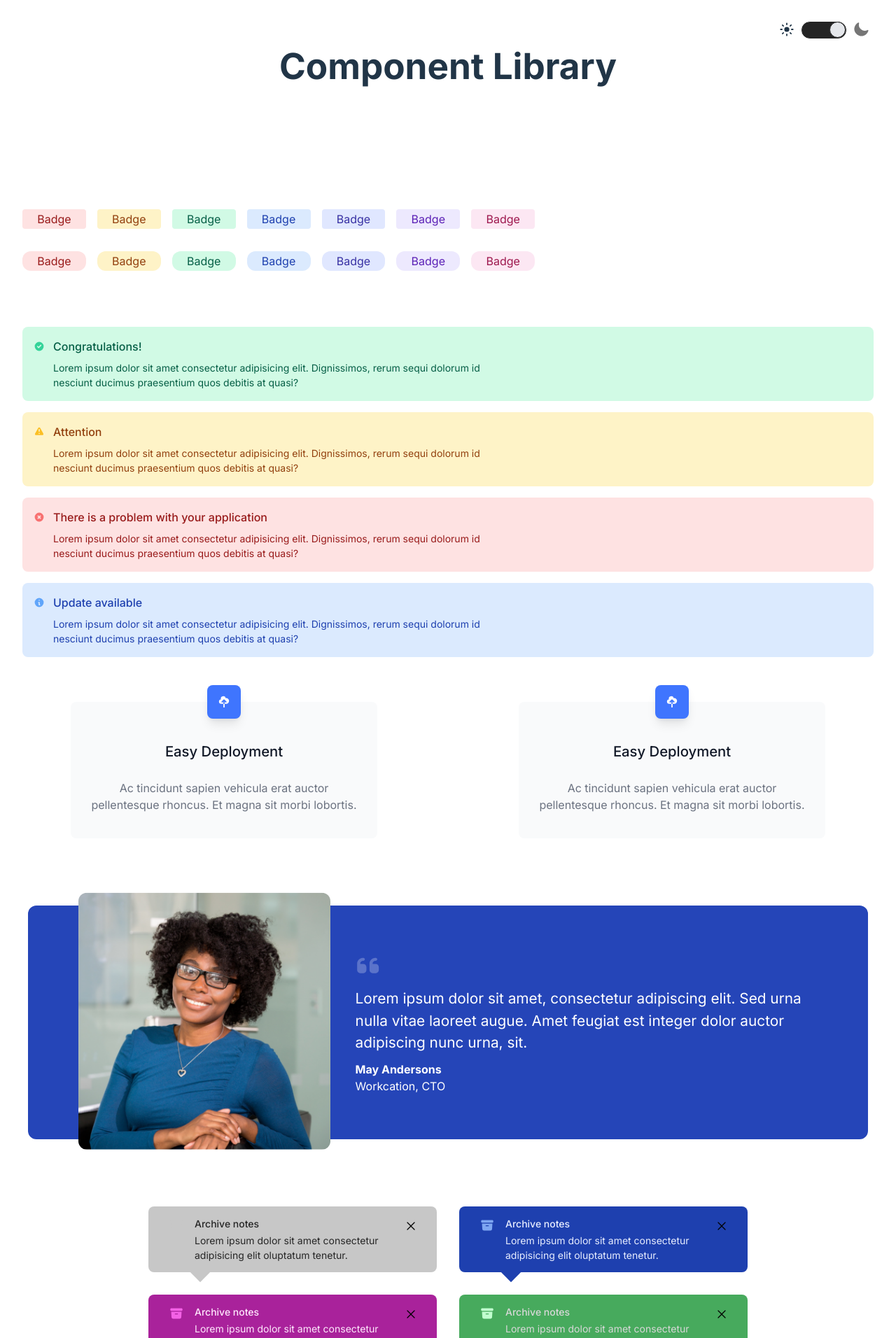
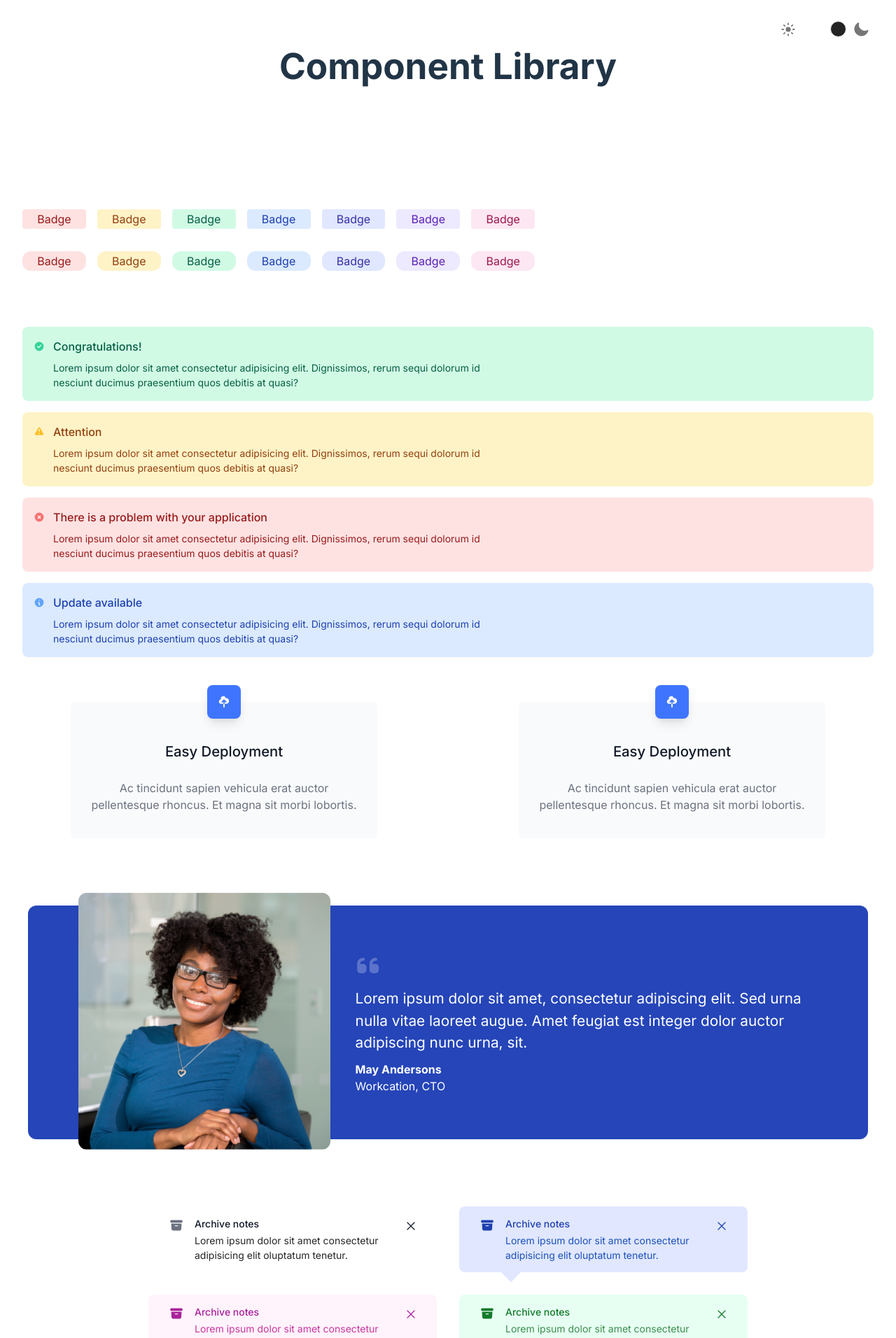
Before and after one commit to nils-n/react-components, a React (Vite) app: page / in a window 1280 px wide. Shown: the top 1912 px of the page at 70% size. Built offline with nearby package versions, Linux system fonts and the light colour scheme.

Commit message:
ensure consistent tooltip styling for darkmode

```diff
--- a/src/App.css
+++ b/src/App.css
@@ -43,7 +43,7 @@
   color: #888;
 }
 
-/*  Colors */
+/*  Badge Colors */
 .gray {
   color: #1f2937;
   background: #f3f4f6;
@@ -81,18 +81,31 @@
   background: #fce7f3;
 }
 
-.black {
-  background: #c7c7c7;
+/* Tooltip colors */
+.dark .black {
+  background: white;
   color: #262626;
 }
 
-.dark .black {
+.dark .black-accent {
+  color: #c7c7c7;
+}
+
+.dark .black-title {
+  color: #111827;
+}
+
+.black {
   color: #c7c7c7;
   background: #262626;
 }
 
-.black-accent {
-  color: #c7c7c7;
+.black-accent svg {
+  color: #6b7280;
+}
+
+.black-title {
+  color: white;
 }
 
 .darkblue {
@@ -104,12 +117,46 @@
   color: #7ea6f2;
 }
 
+.darkblue-title {
+  color: white;
+}
+
+.dark .darkblue-title {
+  color: #1e40af;
+}
+
+.dark .darkblue {
+  color: #1c51b9;
+  background: #e0e7ff;
+}
+
+.dark .darkblue-accent {
+  color: #1e40af;
+}
+
 .darkpurple {
   color: #ffe9fd;
   background: #a9229b;
 }
 .darkpurple-accent {
   color: #f462e6;
+}
+
+.darkpurple-title {
+  color: white;
+}
+
+.dark .darkpurple-title {
+  color: #a9229b;
+}
+
+.dark .darkpurple {
+  color: #c7369e;
+  background: #fff3fc;
+}
+
+.dark .darkpurple-accent {
+  color: #a9229b;
 }
 
 .darkgreen {
@@ -119,6 +166,23 @@
 
 .darkgreen-accent {
   color: #c1ffcf;
+}
+
+.dark .darkgreen {
+  color: #3c8c4e;
+  background: #e7fff3;
+}
+
+.dark .darkgreen-accent {
+  color: #137a2a;
+}
+
+.darkgreen-title {
+  color: white;
+}
+
+.dark .darkgreen-title {
+  color: #137a2a;
 }
 
 /* Badge Component */
@@ -374,7 +438,7 @@
   bottom: 0;
   left: 54px;
   transform: translateX(50%) translateY(50%) rotate(45deg);
-  z-index: -1;
+  z-index: 10;
 }
 
 .hidden {
@@ -393,7 +457,7 @@
 }
 
 .toggler {
-  position: fixed;
+  position: absolute;
   top: 30px;
   right: 30px;
   display: flex;
@@ -410,15 +474,15 @@
   height: 1.5em;
 }
 
-.toggler-dark {
+.dark .toggler-dark {
   color: #767676;
 }
 
-.dark .toggler-dark {
+.toggler-dark {
   color: #242424;
 }
 
-.dark .toggler-light {
+.toggler-light {
   color: #767676;
 }
 
@@ -440,7 +504,7 @@
 .toggler--slider-circle {
   position: absolute;
   top: 0;
-  left: 40px;
+  left: 0;
   background-color: #242424;
   width: 21px;
   height: 21px;
@@ -449,7 +513,7 @@
 }
 
 .dark .toggler--slider-circle {
-  left: 0px;
+  left: 40px;
 }
 
 .light .toggler--slider-circle {
--- a/src/components/Toggler/Toggler.jsx
+++ b/src/components/Toggler/Toggler.jsx
@@ -9,9 +9,11 @@ export default function Toggler() {
 
   const togglerClasses = classNames({
     toggler: true,
-    light: darkMode == "light",
-    dark: darkMode == "dark",
+    light: darkMode === "light",
+    dark: darkMode === "dark",
   });
+
+  console.log("Tooltip --> darkmode ", darkMode);
 
   return (
     <div className={togglerClasses}>
--- a/src/components/Tooltip/Tooltip.jsx
+++ b/src/components/Tooltip/Tooltip.jsx
@@ -36,15 +36,31 @@ export default function Tooltip({
     "darkgreen-accent": color === "darkgreen",
   });
 
+  const titleClasses = classNames({
+    "tooltip--title": true,
+    "black-title": color === "black",
+    "darkblue-title": color === "darkblue",
+    "darkpurple-title": color === "darkpurple",
+    "darkgreen-title": color === "darkgreen",
+  });
+
+  const crossClasses = classNames({
+    "tooltip--cross": true,
+    "black-title": color === "black",
+    "darkblue-title": color === "darkblue",
+    "darkpurple-title": color === "darkpurple",
+    "darkgreen-title": color === "darkgreen",
+  });
+
   return (
     <div className={tooltipClasses}>
       <div className="tooltip--triangle"></div>
       <div className={iconClasses}>
         <HiArchiveBox />
       </div>
-      <div className="tooltip--title">{title}</div>
+      <div className={titleClasses}>{title}</div>
       <div className="tooltip--text">{text}</div>
-      <button className="tooltip--cross" onClick={dismissTooltip}>
+      <button className={crossClasses} onClick={dismissTooltip}>
         <HiXMark />
       </button>
     </div>
--- a/src/hooks/useDarkmode.jsx
+++ b/src/hooks/useDarkmode.jsx
@@ -1,15 +1,22 @@
 import { useState } from "react";
 
-export function useDarkmode({ initial = "light" }) {
+export function useDarkmode({ initial = "dark" }) {
   const [darkMode, setDarkMode] = useState(initial);
 
   function toggleDarkmode() {
     setDarkMode((prev) => (prev === "dark" ? "light" : "dark"));
 
+    console.log("setting background color...");
     darkMode == "dark"
-      ? (document.body.style.backgroundColor = "#242424")
-      : (document.body.style.backgroundColor = "#E5E7EB");
+      ? (document.querySelector("#root").style.backgroundColor = "#E5E7EB")
+      : (document.querySelector("#root").style.backgroundColor = "#242424");
   }
+
+  console.log(
+    "useDarkmode hook ==> darkmode ",
+    darkMode,
+    document.querySelector("#root").backgroundColor
+  );
 
   return [darkMode, toggleDarkmode];
 }
--- a/src/index.css
+++ b/src/index.css
@@ -28,7 +28,7 @@ body {
   place-items: center;
   min-width: 320px;
   min-height: 100vh;
-  transition: background-color .3s ease-in-out;
+  transition: background-color 0.3s ease-in-out;
 }
 
 h1 {
@@ -36,7 +36,7 @@ h1 {
   line-height: 1.1;
 }
 
-.dark h1 {
+.light h1 {
   color: #242424;
 }
 
```
